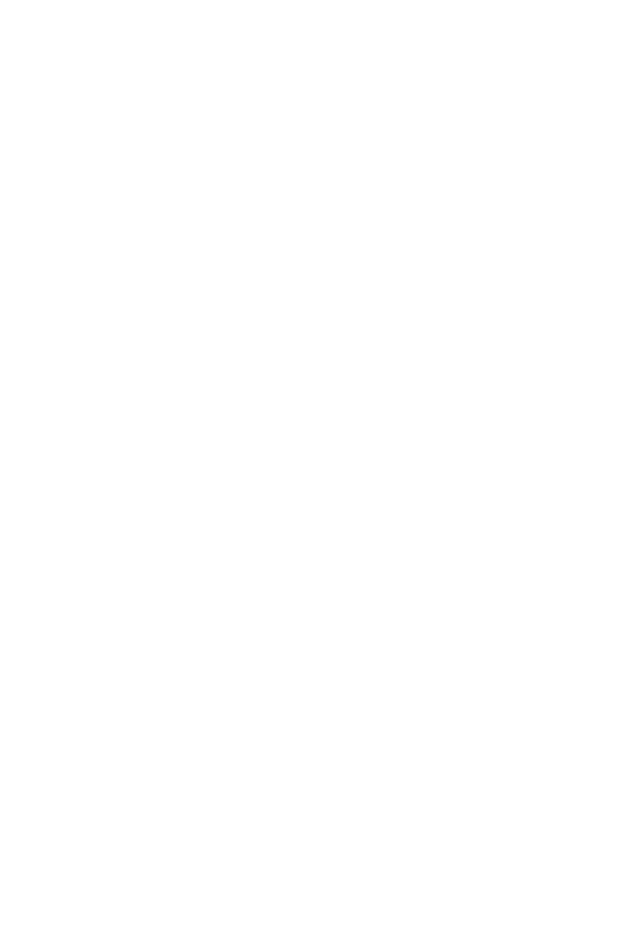
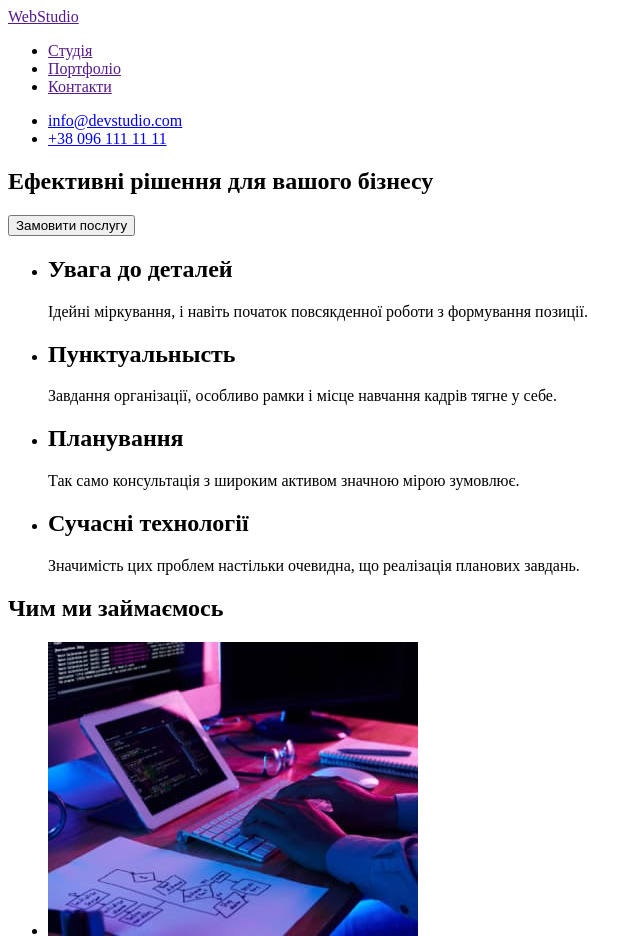
Before and after one commit to Oleksii-Kryventsov/goit-markup-hw-01, a plain HTML site: page index.html in a window 1280 px wide. Shown: the top 936 px of the page, without its empty margins (0-642 px from the left). Before the commit the page ends 800 px from the top, so only its background shows below. Drawn offline with Linux system fonts and the light colour scheme.

Commit message:
семантична розмітка сторінки

```diff
--- a/index.html
+++ b/index.html
@@ -4,9 +4,69 @@
     <meta charset="UTF-8">
     <meta http-equiv="X-UA-Compatible" content="IE=edge">
     <meta name="viewport" content="width=device-width, initial-scale=1.0">
-    <title>Document</title>
+    <title>Студія</title>
 </head>
 <body>
+</nav>
+    <header>
+        <a href="">
+            WebStudio
+        </a>
 
+        <ul>
+            <li><a href="">Cтудія</a></li>
+            <li><a href="">Портфоліо</a></li>
+            <li><a href="">Контакти</a></li>
+        </ul>
+        </nav>
+        <ul>
+            <li><a href="mailto:info@devstudio.com">info@devstudio.com</a></li>
+            <li><a href="tel:+38 096 111 11 11">+38 096 111 11 11</a></li>
+        </ul>
+
+    </header>
+    <main>
+    <div>
+        <section>
+            <h1>Ефективні рішення для вашого бізнесу</h1>
+            <button type="button">Замовити послугу</button>
+        </section>
+    </div>
+    <section>
+        <ul>
+            <li><h2>Увага до деталей</h2><p>Ідейні міркування, і навіть початок повсякденної роботи з формування позиції.</p></li>
+            <li><h2>Пунктуальнысть</h2><p>Завдання організації, особливо рамки і місце навчання кадрів тягне у себе.</p></li>
+            <li><h2>Планування</h2><p>Так само консультація з широким активом значною мірою зумовлює.</p></li>
+            <li><h2>Сучасні технології</h2><p>Значимість цих проблем настільки очевидна, що реалізація планових завдань.</p></li>
+        </ul>
+    </section>
+    <section>
+        <h2>Чим ми займаємось</h2>
+        <ul>
+            <li><img src="./images/programs.jpg" alt="Програмування" width="370px"></li>
+            <li><img src="./images/interface.jpg" alt="Інтерфейс" width="370px"></li>
+            <li><img src="./images/design.jpg" alt="Дизайн" width="370px"></li>
+        </ul>
+    </section>
+    <section>
+        <h2>Наша команда</h2>
+        <ul>
+            <li><img src="./images/igor.jpg" alt="Product designer Ігор Дем'яненко" width="270px"><h3>Ігор Дем'яненко</h3><p>Product Designer</p></li>
+            <li><img src="./images/olga.jpg" alt="Frontend developer Ольга Рєпіна" width="270px"><h3>Ольга Рєпіна</h3><p>Frontend Developer</p></li>
+            <li><img src="./images/mykola.jpg" alt="Marketing Микола Тарасов " width="270px"><h3>Микола Тарасов</h3><p>Marketing</p></li>
+            <li><img src="./images/mychailo.jpg" alt="UI Designer Михайло Єрмаков" width="270px"><h3>Михайло Єрмаков</h3><p>UI Designer</p></li>
+        </ul>
+    </section>
+    </main>
+    <footer>
+        <a href="">
+            WebStudio
+        </a>
+        <ul>
+            <li><address>м. Київ, пр-т Лесі Українки, 26</address></li>
+            <li><a href="mailto:info@devstudio.com">info@devstudio.com</a></li>
+            <li><a href="tel:+38 096 111 11 11">+38 096 111 11 11</a></li>
+        </ul>
+    </footer>
 </body>
 </html>
```
Also changed, not shown: images/design.jpg (added), images/igor.jpg (added), images/interface.jpg (added), images/mychailo.jpg (added), images/mykola.jpg (added), images/olga.jpg (added), images/programs.jpg (added).
